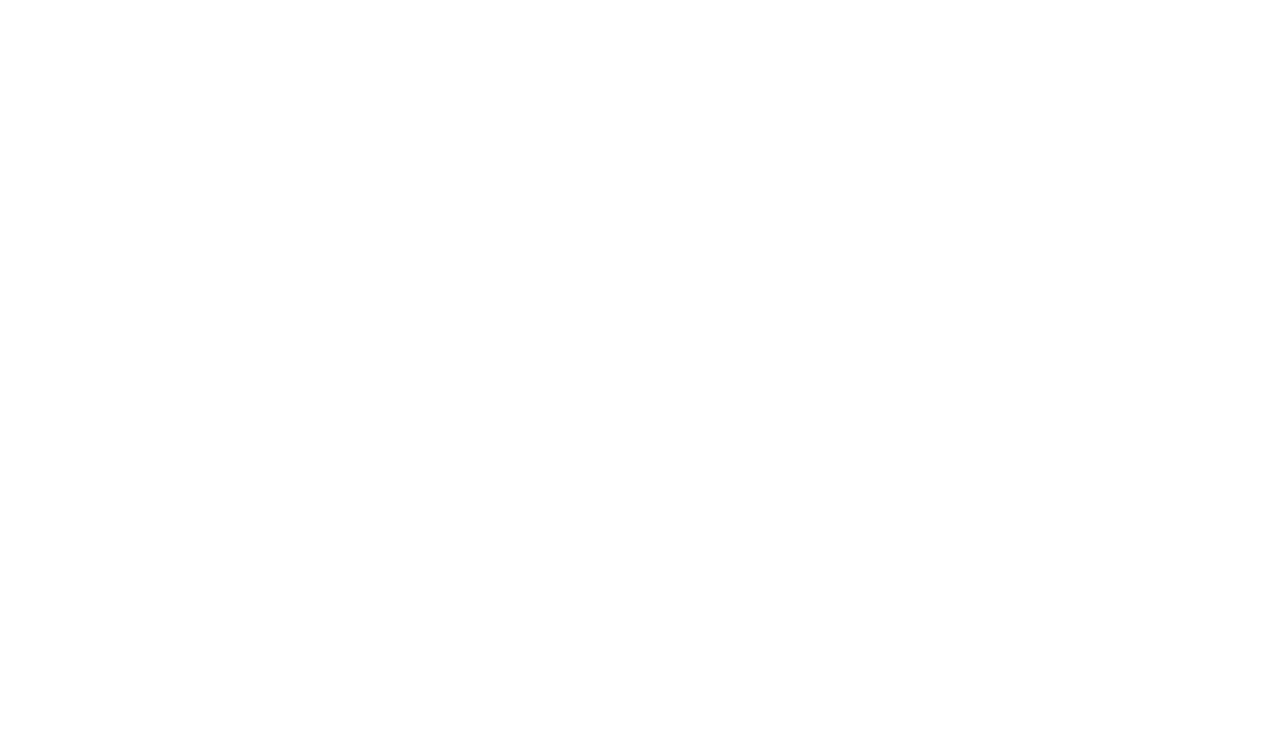
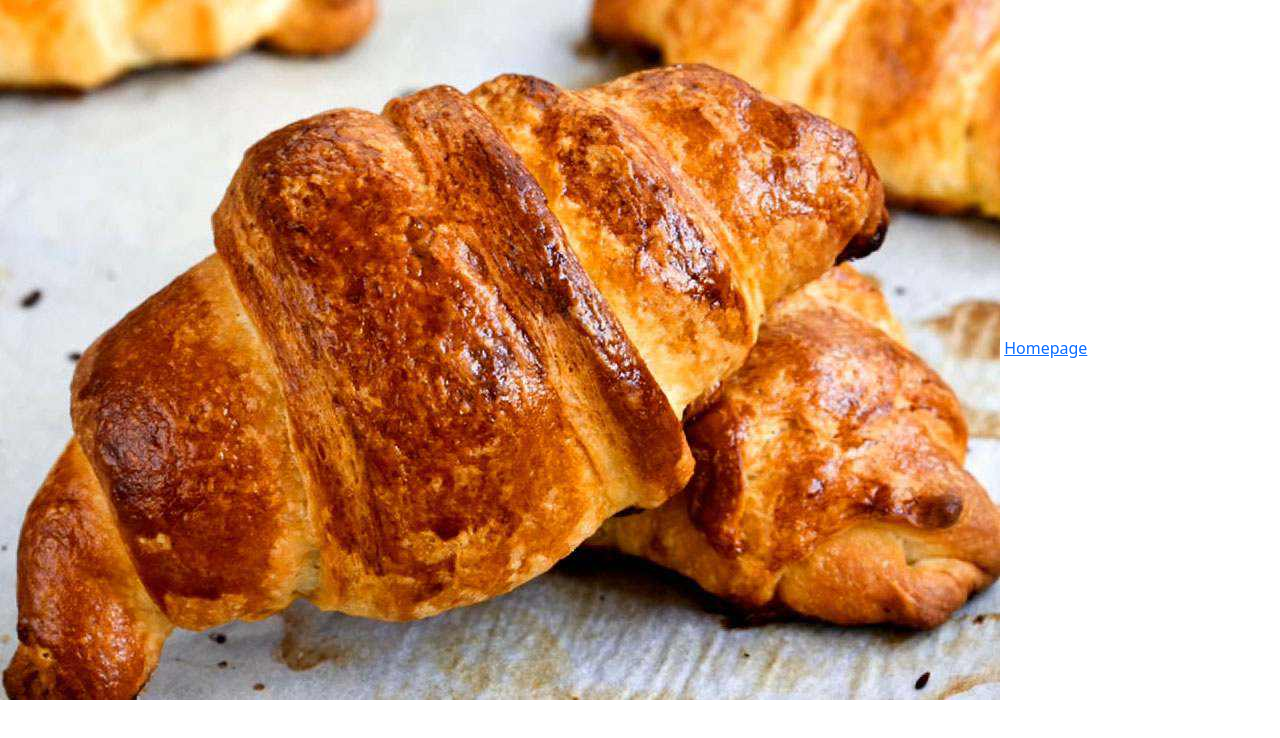
Before and after one commit to KateHol/Croissant, a plain HTML site: page photo.html in a window 1280 px wide. Drawn offline with nearby package versions, Linux system fonts and the light colour scheme.

Commit message:
add photo

```diff
--- a/photo.html
+++ b/photo.html
@@ -13,5 +13,8 @@
     />
     <title>Document</title>
   </head>
-  <body></body>
+  <body>
+    <img src="lvovskiy-kruassan.jpg" />
+    <a href="index.html">Homepage</a>
+  </body>
 </html>
```
Also changed, not shown: lvovskiy-kruassan.jpg (added).
